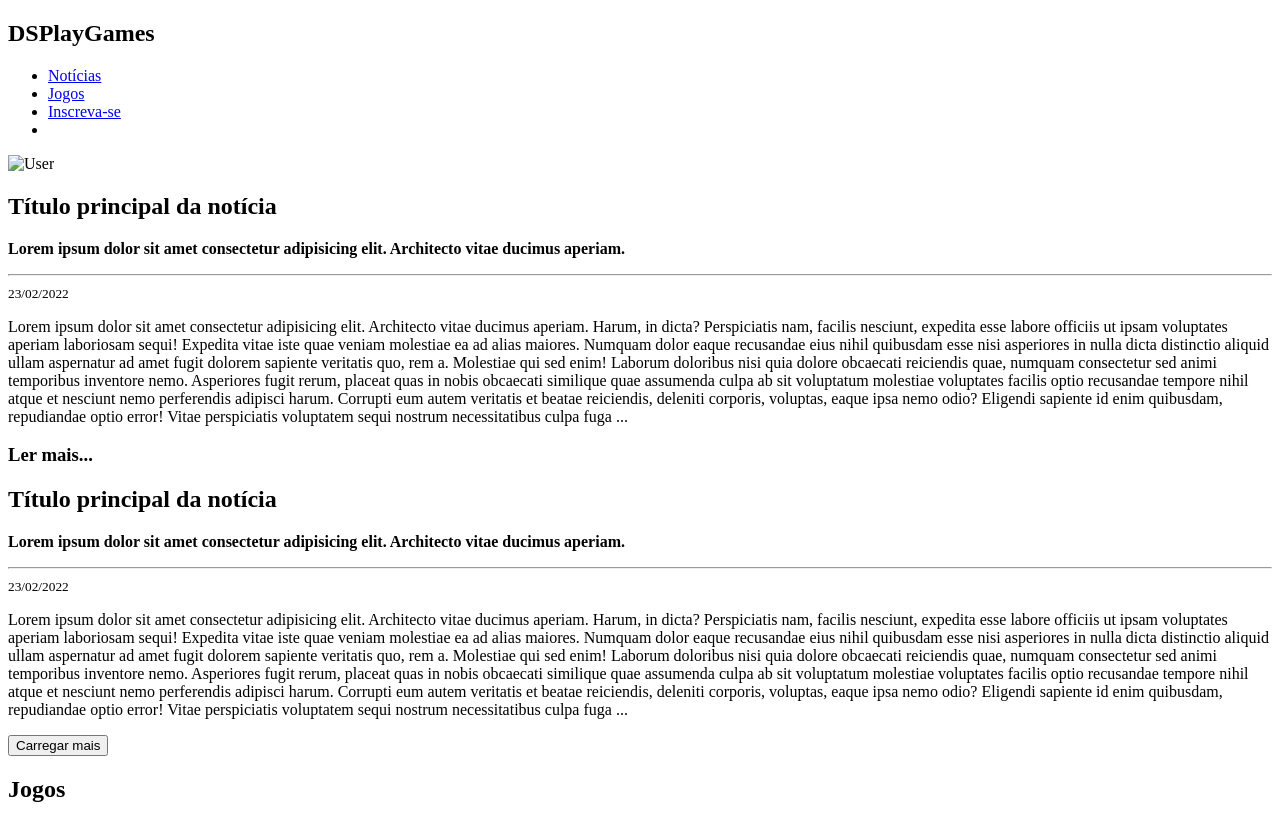
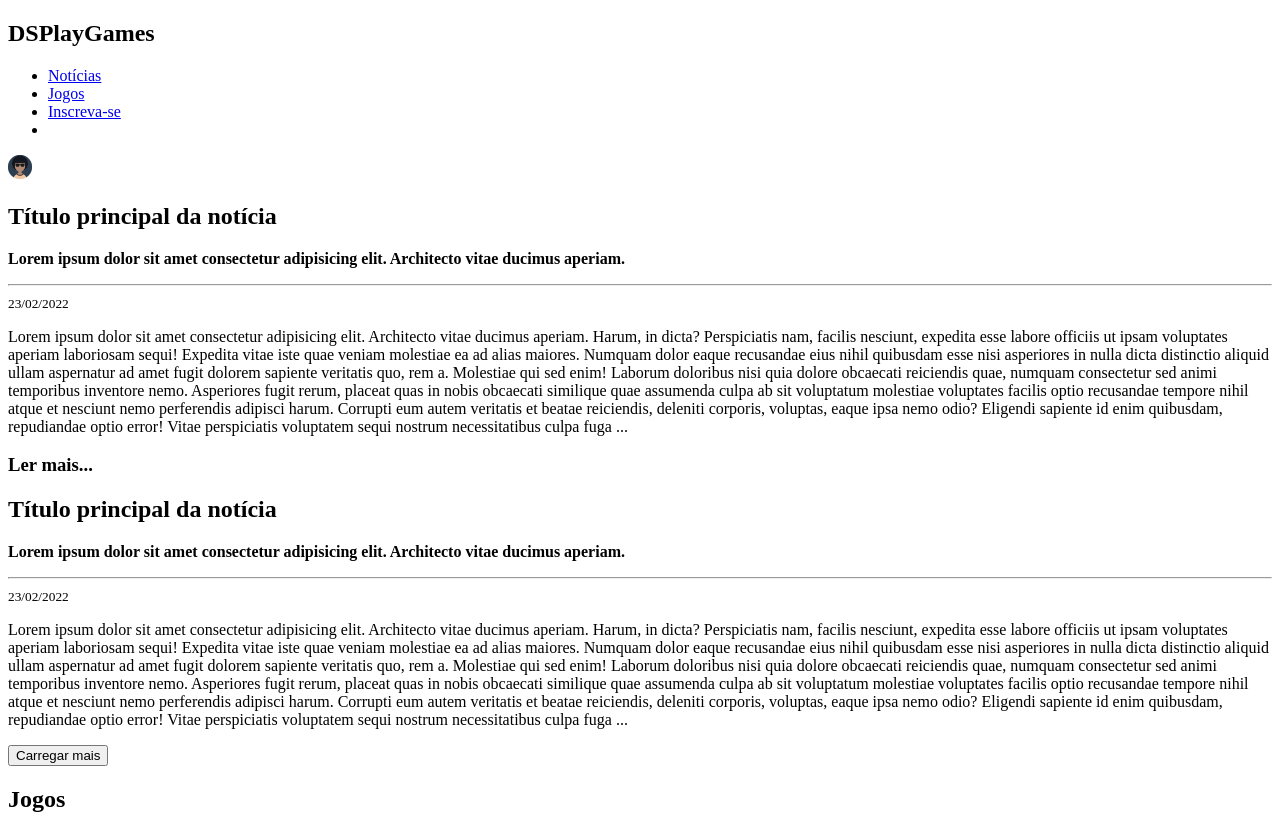
Before and after one commit to Luiz0407-dev/DSPlayGames, a plain HTML site: page DSPlayGames/index.html in a window 1280 px wide. Shown: the top 816 px of the page. Drawn offline with Linux system fonts and the light colour scheme.

Commit message:
Update index.html

```diff
--- a/DSPlayGames/index.html
+++ b/DSPlayGames/index.html
@@ -19,7 +19,7 @@
               <li><a href="#Footer"></a></li>
             </ul>
 
-            <img src="user.png" alt="User" width="24 x 9">
+            <img src="img/user.png" alt="User" width="24 x 9">
         </nav>
     </header>
   </section>
@@ -142,13 +142,6 @@
     <div>
        <p>Termos de uso</p>
     </div>
-
-
-
-
-
   </section>
-
-
   </body>
 </html>
```
